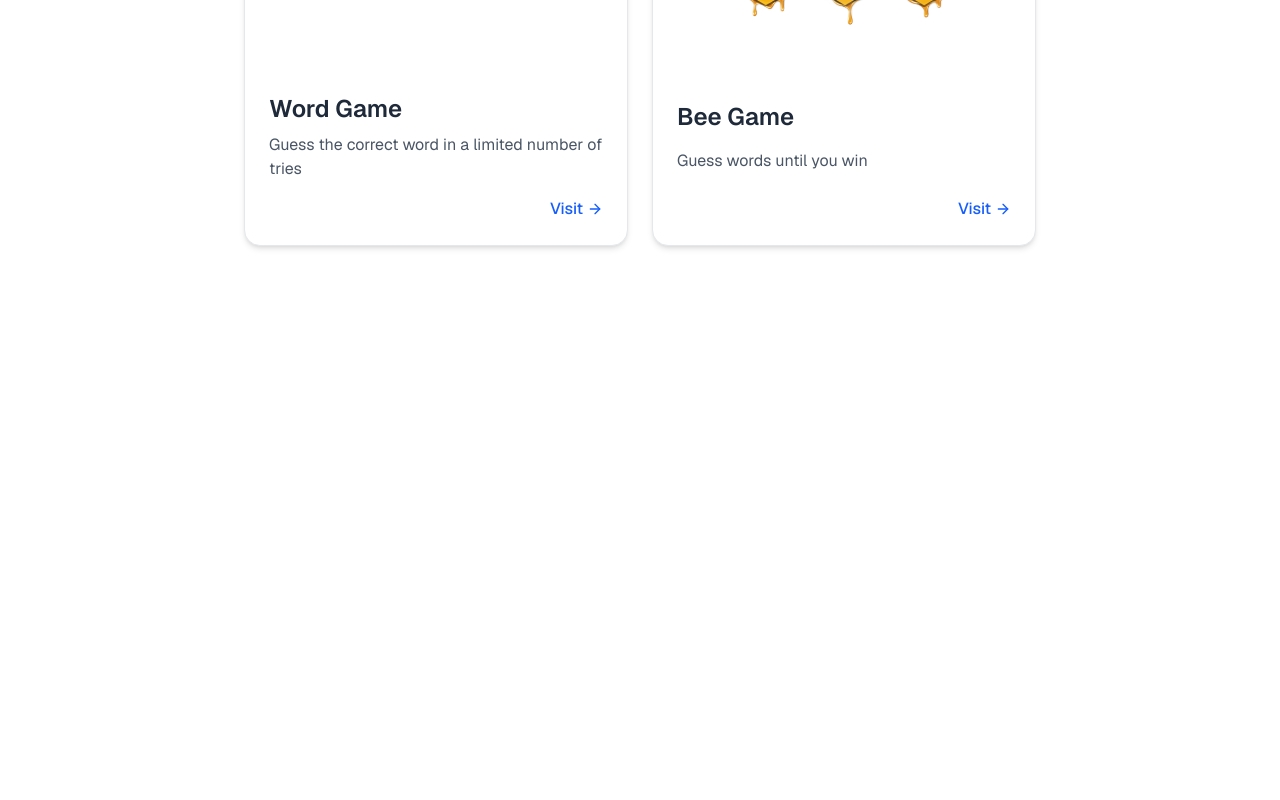
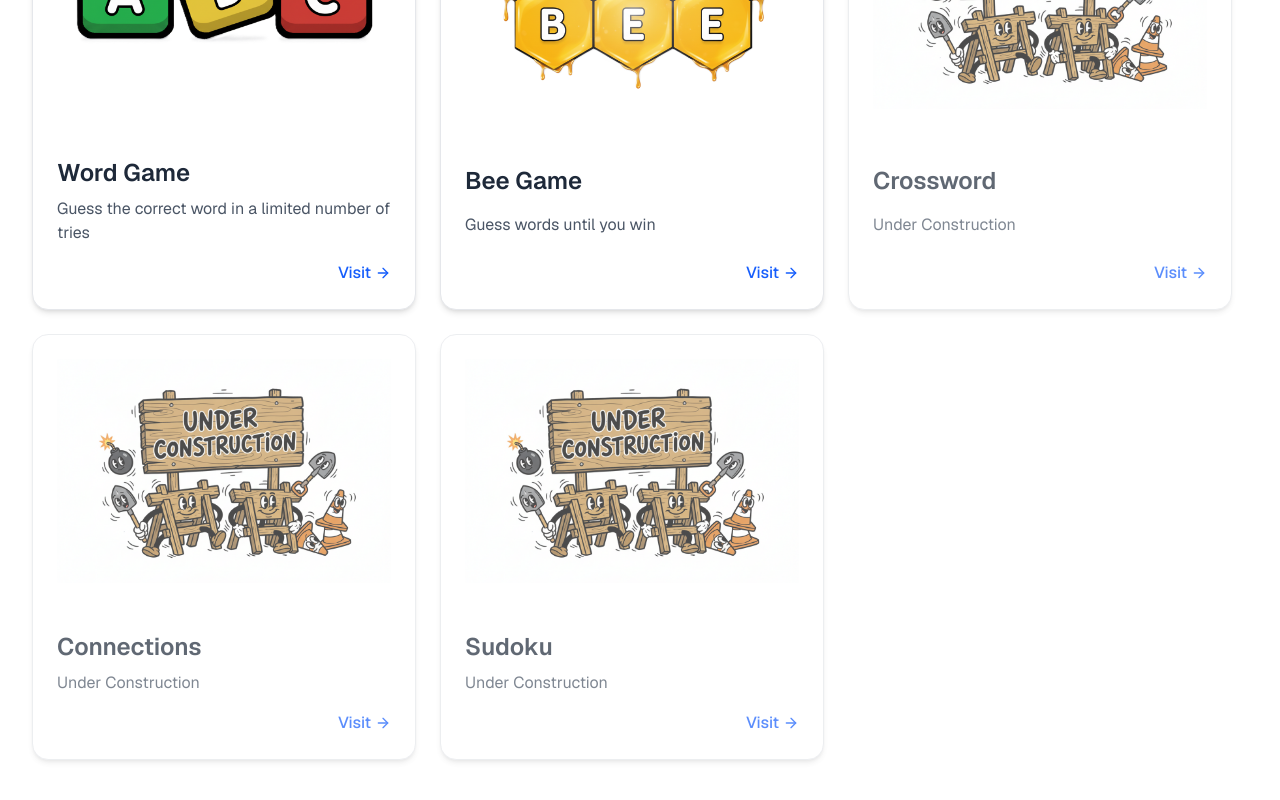
Before and after one commit to riasat-mahbub/wozaro, a Next.js app: page /home in a window 1280 px wide. Shown: the part 1175-1975 px from the top of the page. Before the commit the page ends 1696 px from the top, so only its background shows below. Built offline with nearby package versions, Linux system fonts and the light colour scheme; a web font is replaced by a local one.

Commit message:
added somes cards under construction

```diff
--- a/src/app/components/LinkCard.tsx
+++ b/src/app/components/LinkCard.tsx
@@ -9,13 +9,17 @@ interface LinkCardProps {
   description: string
   href: string
   image?: StaticImageData;
+  disabled?: boolean
 }
 
-export default function LinkCard({ title, description, href, image }: LinkCardProps) {
+export default function LinkCard({ title, description, href, image, disabled }: LinkCardProps) {
   return (
     <Link
       href={href}
-      className=" block w-full sm:w-[20rem] md:w-[24rem] bg-white border border-gray-200 rounded-2xl shadow-md p-6 transition-all duration-300 hover:shadow-xl hover:-translate-y-2 hover:border-4 active:scale-95">
+      onClick={(e) => disabled && e.preventDefault() }
+      className={`block w-full sm:w-[20rem] md:w-[24rem] bg-white border border-gray-200 rounded-2xl shadow-md p-6
+      transition-all duration-300 hover:shadow-xl hover:-translate-y-2 hover:border-4 active:scale-95
+      ${disabled && "bg-gray-100 opacity-70 cursor-not-allowed"}`}>
       <div className="flex flex-col h-full justify-between">
 
         {image && (
--- a/src/app/home/components/CardCollection.tsx
+++ b/src/app/home/components/CardCollection.tsx
@@ -4,11 +4,12 @@
 import LinkCard from "../../components/LinkCard"
 import word from "../../../../public/words.png"
 import bee from "../../../../public/BEE.png"
+import construction from "../../../../public/construction.png"
 
 export default function CardCollection(){
     return(
-        <section className="h-screen">
-            <div className="text-4xl sm:text-5xl md:text-6xl lg:text-7xl font-extrabold text-center leading-tight sm:leading-snug mb-6 text-gray-900">
+        <section className="min-h-screen min-w-[95vw]">
+            <div className="text-4xl sm:text-5xl md:text-6xl lg:text-7xl font-extrabold text-center leading-tight sm:leading-snug mb-6 text-gray-900 mt-16 w-full">
                 Our Games
             </div>
 
@@ -25,6 +26,30 @@ export default function CardCollection(){
                     href="/bee"
                     image={bee}
                 />
+
+                <LinkCard
+                    title="Crossword"
+                    description="Under Construction"
+                    href=""
+                    image={construction}
+                    disabled={true}
+                />
+
+                <LinkCard
+                    title="Connections"
+                    description="Under Construction"
+                    href=""
+                    image={construction}
+                    disabled={true}
+                />
+
+                <LinkCard
+                    title="Sudoku"
+                    description="Under Construction"
+                    href=""
+                    image={construction}
+                    disabled={true}
+                />
             </div>
         </section>
 
--- a/src/app/home/page.tsx
+++ b/src/app/home/page.tsx
@@ -9,7 +9,7 @@ export default function Home(){
 
 
     return(
-        <div className="flex flex-col items-center px-4 sm:px-8 md:px-16 py-12 bg-white min-h-screen relative overflow-hidden">
+        <div className="flex flex-col items-center px-4 sm:px-8 md:px-16 py-12 bg-white relative overflow-hidden">
 
             <Hero/>
 
```
Also changed, not shown: public/construction.png (added).
